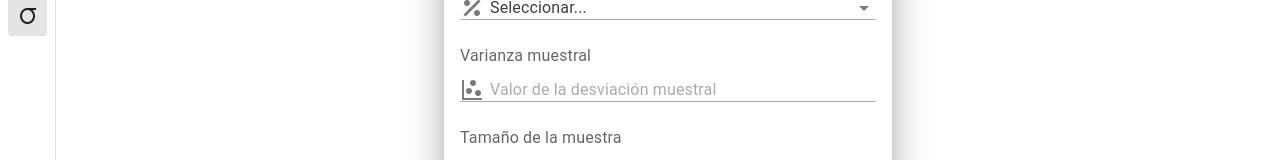
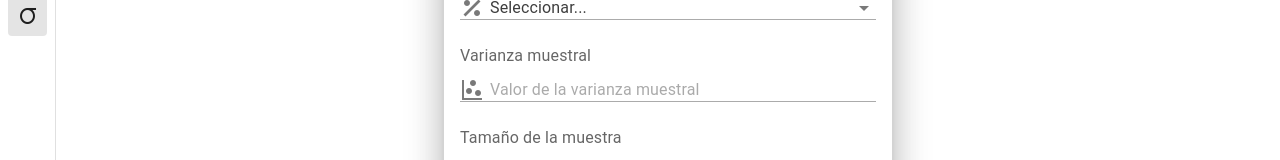
Before and after one commit to ddragnell/SystemSE-Front, a Nuxt app: page /varianza in a window 1280 px wide. Shown: the part 208-368 px from the top of the page. Built offline with nearby package versions, Linux system fonts and the light colour scheme.

Commit message:
Fix: Cambio varianza

```diff
--- a/pages/varianza.vue
+++ b/pages/varianza.vue
@@ -17,7 +17,7 @@
           Varianza muestral
         </div>
         <v-text-field type="number" min="0" v-model="desviacion" density="compact"
-          placeholder="Valor de la desviación muestral" prepend-inner-icon="mdi-chart-scatter-plot" variant="underlined"
+          placeholder="Valor de la varianza muestral" prepend-inner-icon="mdi-chart-scatter-plot" variant="underlined"
           :rules="[rules, numeroRules].flat()"></v-text-field>
       </div>
 
@@ -27,12 +27,12 @@
       <v-text-field type="number" min="0" step="1" v-model="muestra" density="compact" placeholder="Tamaño de la muestra"
         prepend-inner-icon="mdi-abacus" variant="underlined" :rules="[rules, numeroRules].flat()"></v-text-field>
 
-      <v-btn block class="mb-2" style="color: azure; variant: outline; background-color: #765d39" color="#765D39"
+      <v-btn block class="mb-2" style="color: azure; visibility: outline; background-color: #765d39" color="#765D39"
         size="large" @click="calcular">
         Calcular
       </v-btn>
 
-      <v-btn block class="mb-6" style="color: azure; variant: outline; background-color: #5D6D7E" color="#5D6D7E"
+      <v-btn block class="mb-6" style="color: azure; visibility: outline; background-color: #5D6D7E" color="#5D6D7E"
         size="large" @click="limpiar">
         Limpiar
       </v-btn>
@@ -73,7 +73,7 @@ const calcular = async () => {
     if (!utilsService.isNumber(desviacion.value) || !utilsService.greaterThan0(desviacion.value)) {
       alertService.warning(
         "Advertencia",
-        "La desviación muestral debe ser un número mayor a 0."
+        "La varianza muestral debe ser un número mayor a 0."
       );
     } else if (!utilsService.isInteger(muestra.value) || !utilsService.greaterThan0(muestra.value)) {
       alertService.warning(
```
